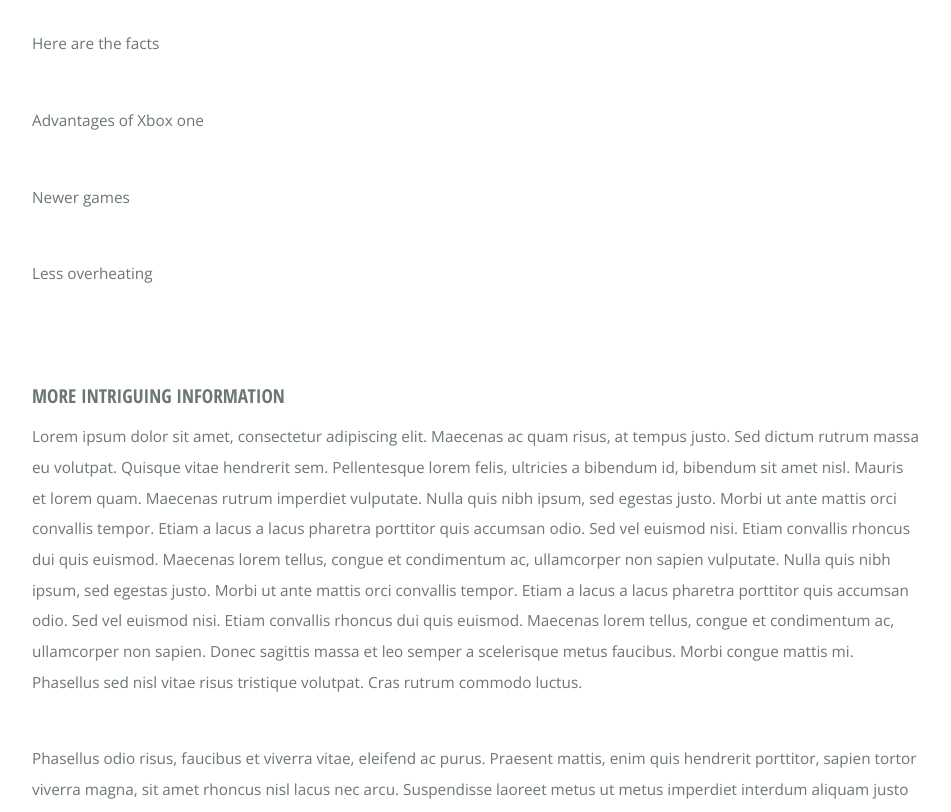
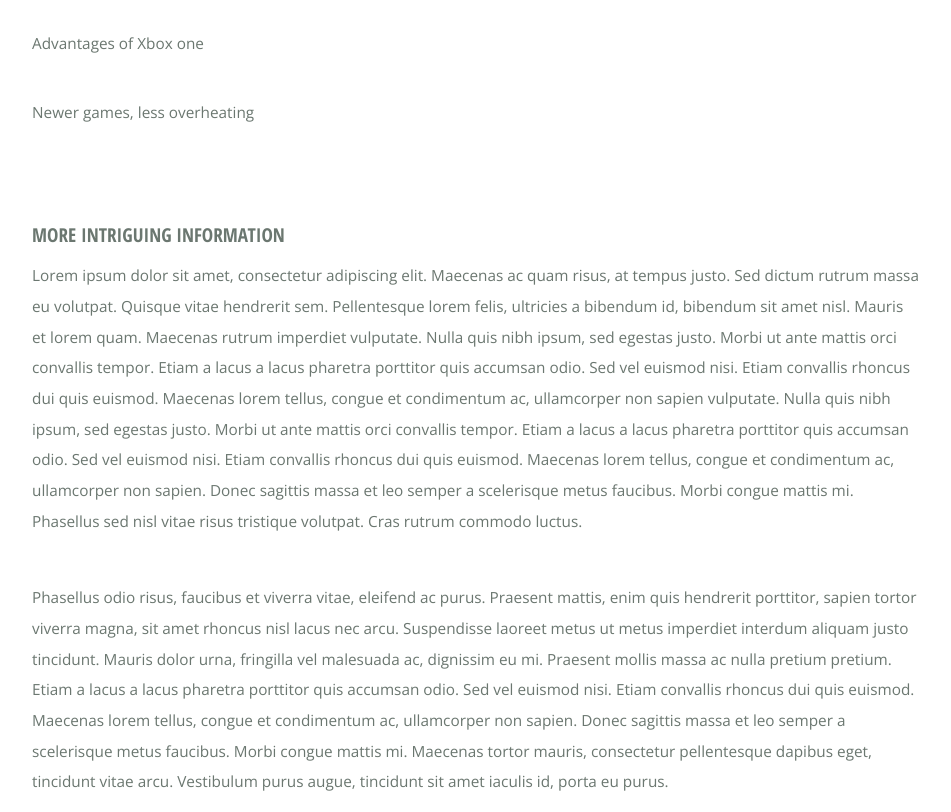
Before and after one commit to treeblue/treeblue.github.io, a plain HTML site: page right-sidebar.html in a window 1280 px wide. Shown: the part 1168-1980 px from the top of the page, without its empty margins (8-959 px from the left). Drawn offline with nearby package versions, Linux system fonts and the light colour scheme.

Commit message:
Update right-sidebar.html

```diff
--- a/right-sidebar.html
+++ b/right-sidebar.html
@@ -68,10 +68,8 @@
 
 											<section>
 												<span class="image featured"><img src="http://img11.deviantart.net/eb55/i/2010/331/6/4/xbox_new_logo_by_pepsi9072-d33qi4b.jpg" alt="" /></span>
-												<p> Here are the facts </p>
-												<p> Advantages of Xbox one</p>
-												<p> Newer games </p>
-												<p> Less overheating </p>
+												<header> Advantages of Xbox one</header>
+												<p> Newer games, less overheating </p>
 											</section>
 
 											<section>
```
